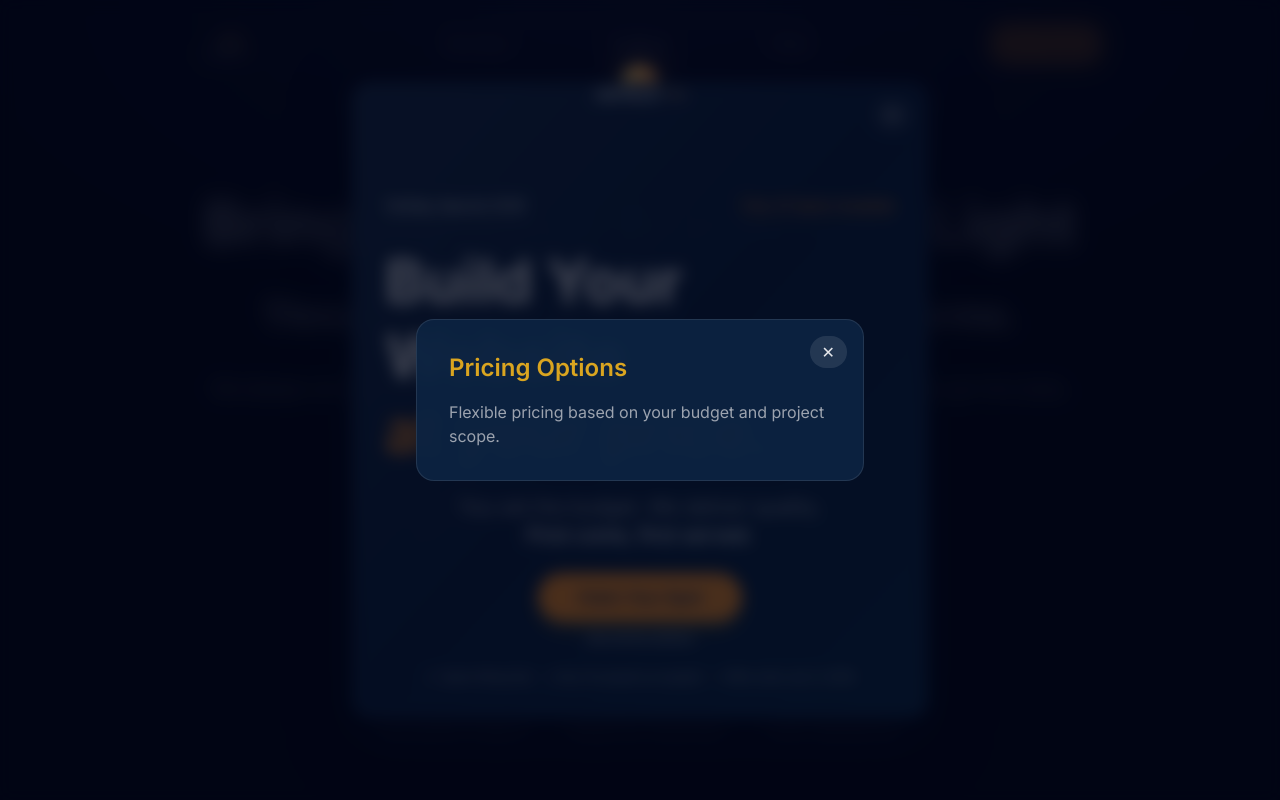
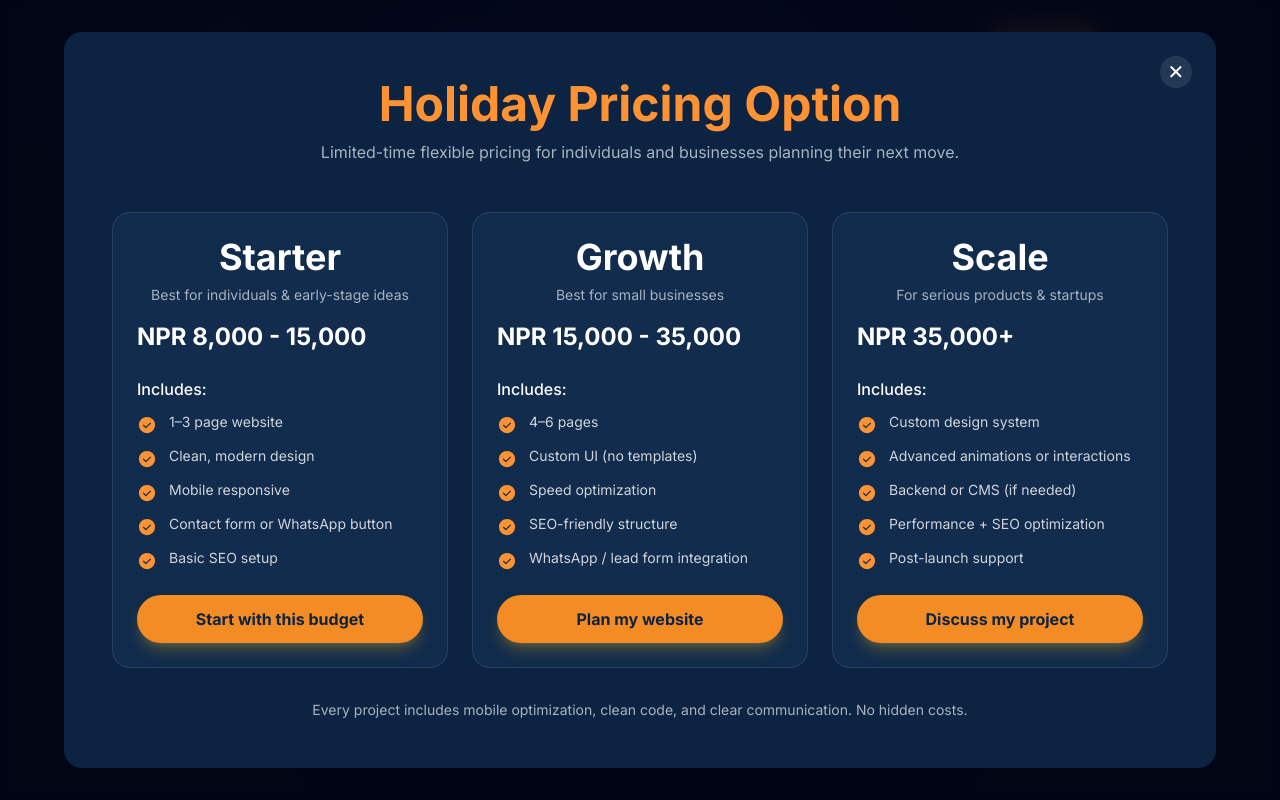
Before and after one commit to AayushKuinkel007/UjjyaloWeb, a Next.js app in the folder frontend/: page / in a window 1280 px wide. Both pictures are taken after a click on the button "see pricing options". Shown: the top 800 px of the page. Built offline with nearby package versions, Linux system fonts and the light colour scheme.

Commit message:
pricing list modal update

```diff
--- a/frontend/app/Components/OpeningModal.jsx
+++ b/frontend/app/Components/OpeningModal.jsx
@@ -4,6 +4,7 @@ import Image from "next/image";
 import logo from "../Assets/logo.png";
 import Link from "next/link";
 import { Lightning } from "phosphor-react";
+import PricingList from "./PricingList";
 const OpeningModal = () => {
   const [open, setOpen] = useState(true);
   const [pricingOpen, setPricingOpen] = useState(false);
@@ -113,7 +114,10 @@ const OpeningModal = () => {
 
             {/* Footer */}
             <div className="flex flex-wrap justify-center gap-3 text-xs text-[#9ca3af]">
-              <span className="flex justify-start gap-1 items-center"> <Lightning/> Spots filling fast</span>
+              <span className="flex justify-start gap-1 items-center">
+                {" "}
+                <Lightning /> Spots filling fast
+              </span>
               <span>• Only 10 projects accepted</span>
               <span>• Offer ends Jan 5, 2026</span>
             </div>
@@ -122,31 +126,7 @@ const OpeningModal = () => {
       </div>
 
       {/* PRICING MODAL */}
-      {pricingOpen && (
-        <div className="fixed inset-0 z-[60] flex items-center justify-center bg-[#020617]/70 backdrop-blur-sm px-4">
-          <motion.div
-            className="relative bg-[#0c2342]/95 text-[#e5e7eb] rounded-2xl p-8 max-w-md w-full border border-white/10"
-            initial={{ scale: 0.9, opacity: 0 }}
-            animate={{ scale: 1, opacity: 1 }}
-            transition={{ duration: 0.25 }}
-          >
-            <button
-              onClick={() => setPricingOpen(false)}
-              className="absolute top-4 right-4 px-3 py-1 rounded-full bg-white/10 hover:bg-white/20"
-            >
-              ✕
-            </button>
-
-            <h1 className="text-2xl font-semibold mb-4 text-[#daa520]">
-              Pricing Options
-            </h1>
-
-            <p className="text-[#9ca3af]">
-              Flexible pricing based on your budget and project scope.
-            </p>
-          </motion.div>
-        </div>
-      )}
+      {pricingOpen && <PricingList setPricingOpen={setPricingOpen} />}
     </>
   );
 };
--- /dev/null
+++ b/frontend/app/Components/PricingList.jsx
@@ -0,0 +1,161 @@
+"use client";
+import React from "react";
+import { CheckCircle } from "phosphor-react";
+import { motion } from "framer-motion";
+
+const pricingPlans = [
+  {
+    id: 1,
+    title: "Starter",
+    description: "Best for individuals & early-stage ideas",
+    price: "NPR 8,000 - 15,000",
+    buttonText: "Start with this budget",
+    features: [
+      "1–3 page website",
+      "Clean, modern design",
+      "Mobile responsive",
+      "Contact form or WhatsApp button",
+      "Basic SEO setup",
+    ],
+  },
+  {
+    id: 2,
+    title: "Growth",
+    description: "Best for small businesses",
+    price: "NPR 15,000 - 35,000",
+    buttonText: "Plan my website",
+    features: [
+      "4–6 pages",
+      "Custom UI (no templates)",
+      "Speed optimization",
+      "SEO-friendly structure",
+      "WhatsApp / lead form integration",
+    ],
+  },
+  {
+    id: 3,
+    title: "Scale",
+    description: "For serious products & startups",
+    price: "NPR 35,000+",
+    buttonText: "Discuss my project",
+    features: [
+      "Custom design system",
+      "Advanced animations or interactions",
+      "Backend or CMS (if needed)",
+      "Performance + SEO optimization",
+      "Post-launch support",
+    ],
+  },
+];
+
+const PricingList = ({ setPricingOpen }) => {
+  return (
+    <div className="fixed inset-0 z-50 flex items-center justify-center bg-[#020617]/70 backdrop-blur-sm px-4">
+      <motion.div
+        className="relative bg-[#0c2342] text-white rounded-2xl p-8 md:p-12 max-w-6xl w-full"
+        initial={{ scale: 0.9, opacity: 0 }}
+        animate={{ scale: 1, opacity: 1 }}
+        transition={{ duration: 0.25 }}
+      >
+        {/* CLOSE BUTTON */}
+        <button
+          onClick={() => setPricingOpen(false)}
+          className="absolute top-6 right-6 w-8 h-8 flex items-center justify-center rounded-full bg-white/10 hover:bg-white/20 transition text-white text-xl"
+          aria-label="Close"
+        >
+          ✕
+        </button>
+
+        {/* HEADER */}
+        <h1 className="text-4xl md:text-5xl text-center font-bold mb-3 text-[#ff9333]">
+          Holiday Pricing Option
+        </h1>
+
+        <p className="text-[#a8b3c1] text-center mb-12 text-sm md:text-base">
+          Limited-time flexible pricing for individuals and businesses planning
+          their next move.
+        </p>
+
+        {/* PRICING CARDS */}
+        <div className="grid grid-cols-1 md:grid-cols-2 lg:grid-cols-3 gap-6 mb-8">
+          {pricingPlans.map((plan) => (
+            <motion.div
+              key={plan.id}
+              initial={{ opacity: 0, y: 20 }}
+              whileInView={{ opacity: 1, y: 0 }}
+              viewport={{ once: true }}
+              transition={{ delay: plan.id * 0.1 }}
+              className="
+                relative overflow-hidden
+                bg-[#1a3a5c]/40
+                backdrop-blur-xl
+                border border-white/10
+                rounded-2xl p-6
+                flex flex-col
+                transition-all duration-300 ease-out
+                hover:bg-[#1a3a5c]/60
+                hover:border-white/20
+                hover:shadow-xl
+              "
+            >
+              {/* TITLE */}
+              <h2 className="text-3xl text-center md:text-4xl font-bold text-white mb-2">
+                {plan.title}
+              </h2>
+
+              {/* DESCRIPTION */}
+              <p className="text-[#a8b3c1] text-center text-sm mb-4">{plan.description}</p>
+
+              {/* PRICE */}
+              <h3 className="text-2xl font-bold text-white mb-6">
+                {plan.price}
+              </h3>
+
+              {/* INCLUDES LABEL */}
+              <p className="text-white font-medium mb-3">Includes:</p>
+
+              {/* FEATURES LIST */}
+              <ul className="flex flex-col gap-3 mb-6 flex-grow">
+                {plan.features.map((feature, index) => (
+                  <li
+                    key={index}
+                    className="flex items-start gap-3 text-[#d1d5db]"
+                  >
+                    <CheckCircle
+                      size={20}
+                      weight="fill"
+                      className="text-[#ff9333] flex-shrink-0 mt-0.5"
+                    />
+                    <span className="text-sm leading-tight">{feature}</span>
+                  </li>
+                ))}
+              </ul>
+
+              {/* CTA BUTTON */}
+              <button
+                className="
+                  rounded-full px-10 py-3
+                  bg-[#f48c25]
+                  text-[#0c2342] font-bold
+                  shadow-lg shadow-[#daa520]/30
+                  hover:scale-105 hover:shadow-xl
+                  transition-all
+                "
+              >
+                {plan.buttonText}
+              </button>
+            </motion.div>
+          ))}
+        </div>
+
+        {/* FOOTER TEXT */}
+        <p className="text-center text-[#a8b3c1] text-sm">
+          Every project includes mobile optimization, clean code, and clear
+          communication. No hidden costs.
+        </p>
+      </motion.div>
+    </div>
+  );
+};
+
+export default PricingList;
```
